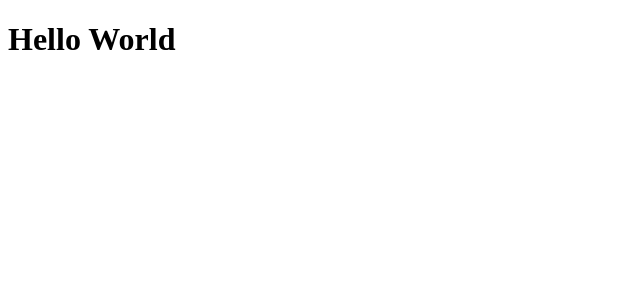
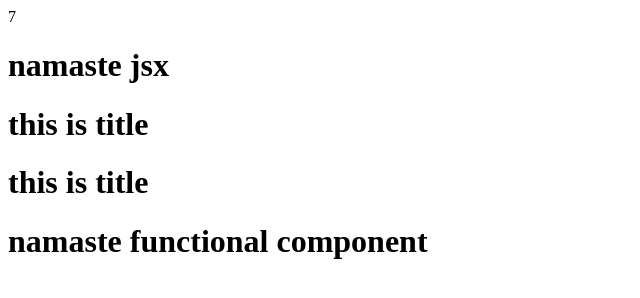
Before and after one commit to shelu18/ReactJs, a React app: page / in a window 1280 px wide. Shown: the whole page, without its empty margins (0-640 px from the left). Built offline with nearby package versions, Linux system fonts and the light colour scheme.

Commit message:
app jsx updated with component and element

```diff
--- /dev/null
+++ b/Tutorial02/app.js
@@ -0,0 +1,35 @@
+import React from 'react';
+import ReactDOM from 'react-dom';
+//core react element
+const heading = React.createElement('h1', null, 'namaste core element of react');
+const root = ReactDOM.createRoot(document.getElementById('root')); //element ko  element with jsx ko and component ko ek bar ese react dom se render kar sakte hai'
+
+
+//using jsx
+//this jsx converted into react element by babel
+// browsers don't understand JSX, so it needs to be transformed into regular JavaScript before it can be run in a browser.
+//Parcel is a web application bundler that comes with out-of-the-box support for transforming JSX code into React elements using Babel.
+
+
+//this is jsx
+const jsxHeading = <h1>namaste jsx</h1>;
+
+
+    //react functional component
+    const Title = () =>(
+         <h1>this is title</h1>
+    );
+
+
+const number =7;
+//component inside component,component composition
+    const Heading = () =>(
+        <div>
+            {number}
+            {jsxHeading}
+            {Title()}
+             <Title />
+         <h1>namaste functional component</h1>
+        </div>
+    );
+    root.render(<Heading/>);  //element ko  element with jsx ko and component ko ek bar ese render kar sakte he
--- a/public/index.html
+++ b/public/index.html
@@ -7,10 +7,12 @@
     <title>shelu</title>
 </head>
 <body>
-    <div id =root></div>
+    <div id =root>
+    <h1>namaste</h1>
+</div>
 
     <!--we add modulle in script tag-->
 
-    <script type="module" src="../Tutorial01/app.js"></script>
+    <script type="module" src="../Tutorial02/app.js"></script>
 </body>
 </html>
```
Also changed, not shown: Tutorial01/index.html (deleted, +0 -11 lines).
